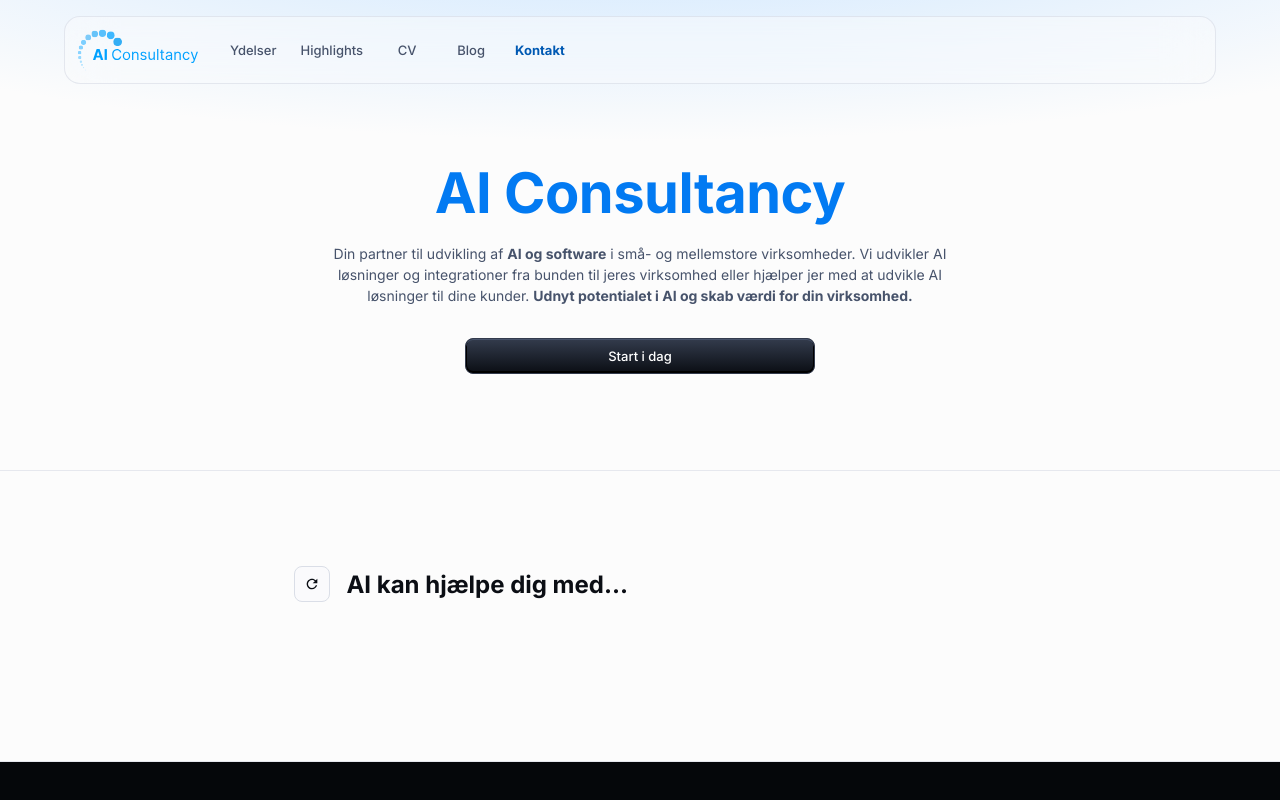
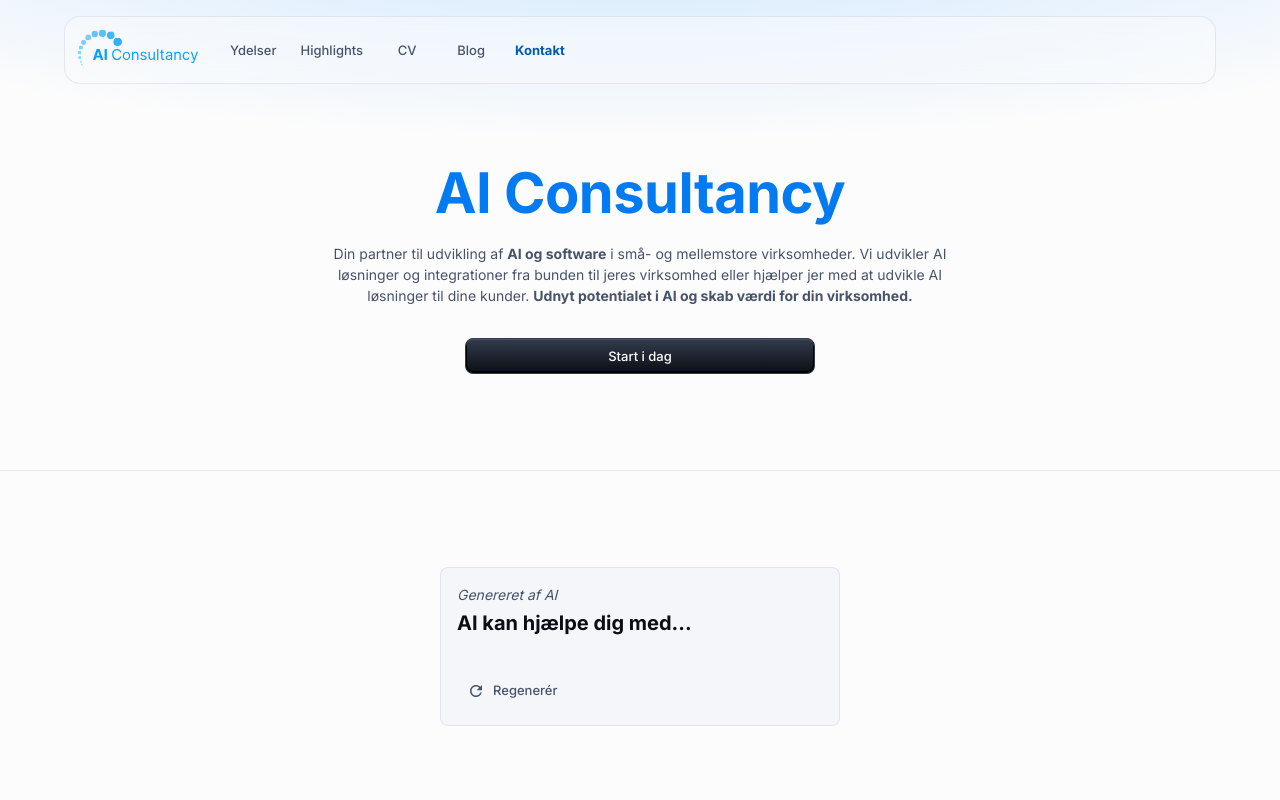
Before and after one commit to antonvdi/antonvdi-web, a React (Create React App) app in the folder frontend/: page / in a window 1280 px wide. Shown: the top 800 px of the page. Built offline with nearby package versions, Linux system fonts and the light colour scheme; no server answers.

Commit message:
better streaming

```diff
--- a/frontend/package.json
+++ b/frontend/package.json
@@ -22,6 +22,7 @@
     "react-router-dom": "^6.20.0",
     "react-scripts": "5.0.1",
     "react-snowfall": "^1.2.1",
+    "react-typed": "^2.0.12",
     "typescript": "^4.9.5",
     "web-vitals": "^2.1.4"
   },
--- a/frontend/src/components/Examples.tsx
+++ b/frontend/src/components/Examples.tsx
@@ -1,33 +1,44 @@
-import Box from "@mui/material/Box";
 import Container from "@mui/material/Container";
 import Typography from "@mui/material/Typography";
-import StreamingText from "./StreamingText";
 import { httpsCallable } from "firebase/functions";
 import { functions } from "..";
 import { useEffect, useState } from "react";
-import { IconButton } from "@mui/material";
+import {
+  Button,
+  Card,
+  CardActions,
+  CardContent,
+  CircularProgress,
+} from "@mui/material";
 import RefreshIcon from "@mui/icons-material/Refresh";
+import { ReactTyped } from "react-typed";
 
 export default function Examples() {
   const [prevExamples, setPrevExamples] = useState<string[]>([]);
   const [example, setExample] = useState<string>("");
+  const [isDisabled, setIsDisabled] = useState(false);
 
   const askOpenAI = httpsCallable(functions, "askOpenAI");
 
-  const updateExample = () => {
-    askOpenAI({ prevAnswers: prevExamples })
-      .then((result) => {
-        setExample(result.data as string);
-        setPrevExamples((prevExamples) => [...prevExamples, example]);
-      })
-      .catch((error) => {
-        console.error("Error calling askOpenAI:", error);
-      });
+  const updateExample = async () => {
+    const result = await askOpenAI({ prevAnswers: prevExamples });
+    setExample(result.data as string);
+    setPrevExamples((prevExamples) => [...prevExamples, example]);
   };
 
   useEffect(() => {
     updateExample();
   }, []);
+
+  const handleClick = () => {
+    setIsDisabled(true);
+    setExample("");
+    updateExample();
+
+    setTimeout(() => {
+      setIsDisabled(false);
+    }, 5000);
+  };
 
   return (
     <Container
@@ -42,36 +53,39 @@ export default function Examples() {
         gap: { xs: 3, sm: 6 },
       }}
     >
-      <Box
-        sx={{
-          width: { sm: "100%", md: "60%" },
-          textAlign: { sm: "left", md: "center" },
-        }}
-      >
-        <Box display="flex" alignItems="center">
-          <IconButton
-            onClick={updateExample}
-            size="small"
-            sx={{ top: -5, mr: 2 }}
+      <Card sx={{ width: 400 }}>
+        <CardContent>
+          <Typography
+            gutterBottom
+            sx={{ color: "text.secondary", fontSize: 14 }}
+            fontStyle={"italic"}
           >
-            <RefreshIcon />
-          </IconButton>
-          <Typography
-            component="h2"
-            variant="h4"
-            gutterBottom
-            sx={{ color: "text.primary" }}
-          >
+            Genereret af AI
+          </Typography>
+          <Typography variant="h5" component="div" sx={{ mb: 2 }}>
             AI kan hjælpe dig med...
           </Typography>
-        </Box>
 
-        <StreamingText
-          variant="body1"
-          sx={{ color: "text.secondary" }}
-          message={example.toLocaleLowerCase().trim()}
-        />
-      </Box>
+          <Typography variant="body2" color="text.secondary" component="div">
+            <ReactTyped
+              strings={[example.toLocaleLowerCase().trim()]}
+              typeSpeed={40}
+            />
+          </Typography>
+        </CardContent>
+        <CardActions>
+          <Button
+            size="small"
+            startIcon={
+              isDisabled ? <CircularProgress size={20} /> : <RefreshIcon />
+            }
+            onClick={!isDisabled ? handleClick : undefined}
+            disabled={isDisabled}
+          >
+            Regenerér
+          </Button>
+        </CardActions>
+      </Card>
     </Container>
   );
 }
--- a/frontend/src/components/StreamingText.tsx
+++ /dev/null
@@ -1,46 +0,0 @@
-import React from "react";
-import Typography, { TypographyProps } from "@mui/material/Typography";
-import { styled } from "@mui/system";
-
-const StreamingTextContainer = styled("div")({
-  display: "inline-block",
-  overflow: "hidden",
-  whiteSpace: "nowrap",
-  animation: "typing 5s steps(40, end) 1",
-  "@keyframes typing": {
-    "0%": {
-      width: "0%",
-    },
-    "50%": {
-      width: "100%",
-    },
-    "100%": {
-      width: "100%",
-    },
-  },
-});
-
-/**
- * Props for StreamingText component.
- */
-interface StreamingTextProps extends TypographyProps {
-  message: string;
-}
-
-/**
- * A component that simulates a streaming effect for a chatbot message using MUI Typography.
- * @param {StreamingTextProps} props - The props for the component.
- * @returns {JSX.Element} - The rendered component.
- */
-const StreamingText: React.FC<StreamingTextProps> = ({
-  message,
-  ...typographyProps
-}) => {
-  return (
-    <StreamingTextContainer>
-      <Typography {...typographyProps}>{message}</Typography>
-    </StreamingTextContainer>
-  );
-};
-
-export default StreamingText;
```
Also changed, not shown: 1 other file (tests, documents, lock files or other folders).
